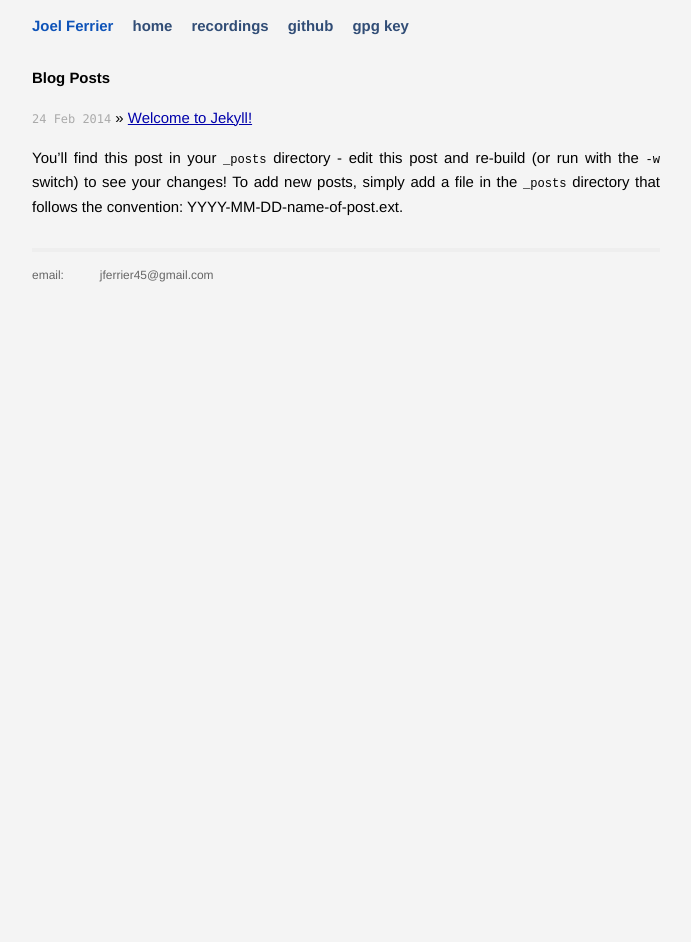
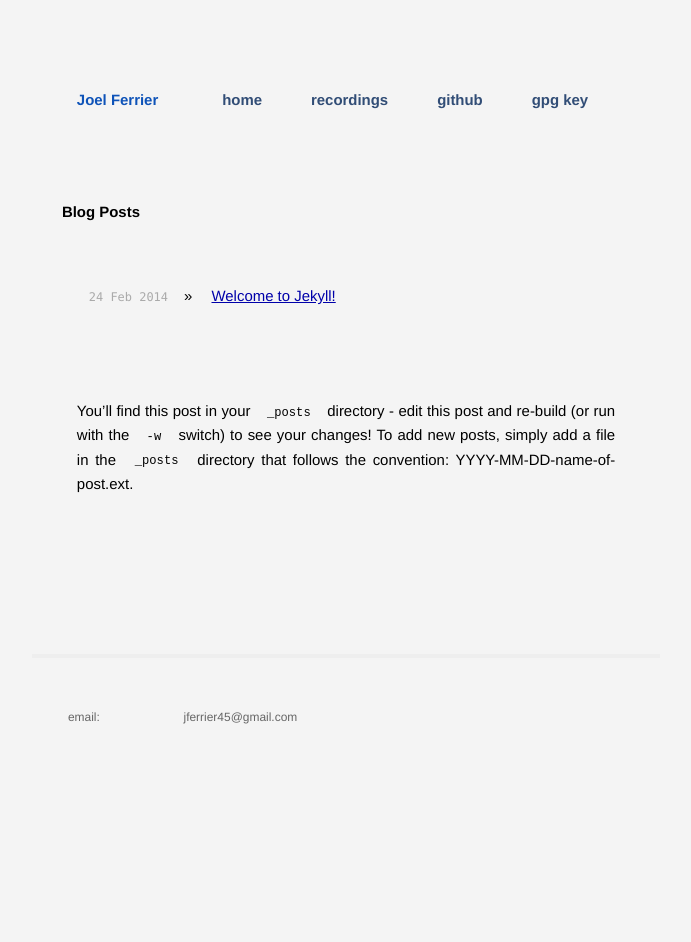
Before and after one commit to joelferrier/joelferrier.github.io, a Jekyll site: the page built from index.html, in a window 1280 px wide. Shown: the whole page, without its empty margins (294-985 px from the left). Built offline with Jekyll 4.4.1, drawn with Linux system fonts in a browser that asks for light colours; Markdown is read by kramdown in place of the engine named in the settings; before the commit the page ends 915 px from its top, so only the background shows below that.

Commit message:
added padding around body

```diff
--- a/css/main.css
+++ b/css/main.css
@@ -7,7 +7,8 @@
 /* Global Reset */
 * {
   margin: 0;
-  padding: 0;
+  padding: 1em;
+  /*padding: 0;*/
 }
 
 html, body { height: 100%; }
```
Also changed, not shown: 1 other file.
